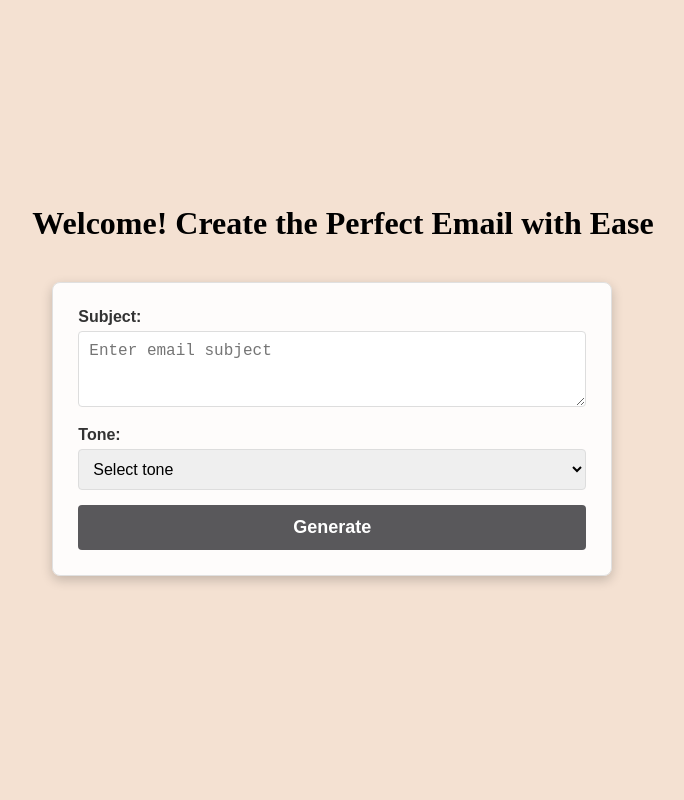
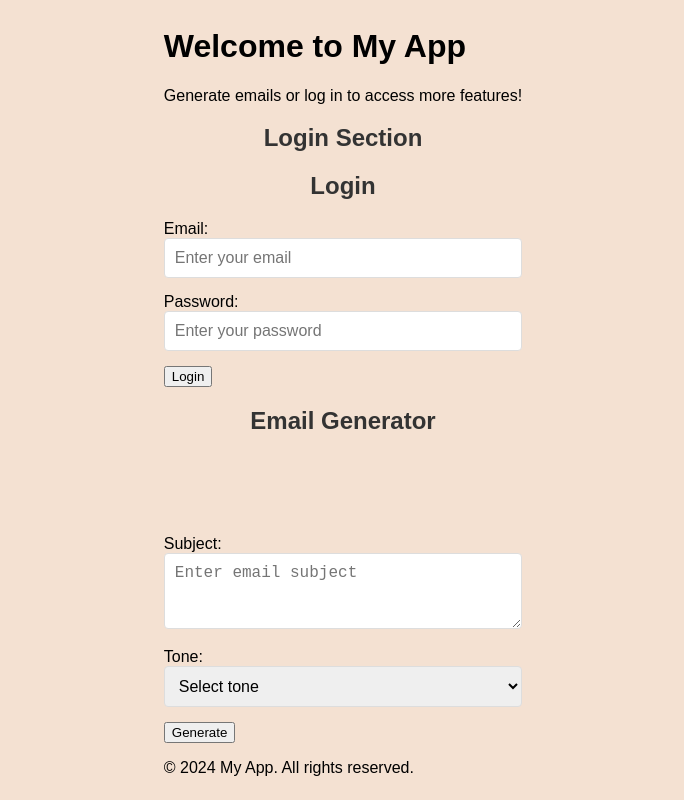
Before and after one commit to kiya030/CS5500-EmailAI, a React (Create React App) app in the folder front-end/: page / in a window 1280 px wide. Shown: the whole page, without its empty margins (297-981 px from the left). Built offline with nearby package versions, Linux system fonts and the light colour scheme.

Commit message:
Login creation

```diff
--- a/front-end/src/App.js
+++ b/front-end/src/App.js
@@ -1,15 +1,32 @@
 // src/App.js
 import React from 'react';
-import './App.css';
+import Login from './components/Login';
 import EmailForm from './components/EmailForm';
+import './styles/Form.css'
 
-const App = () => {
+function App() {
   return (
     <div className="App">
-      <h1>Welcome! Create the Perfect Email with Ease</h1>
-      <EmailForm />
+      <header>
+        <h1>Welcome to My App</h1>
+        <p>Generate emails or log in to access more features!</p>
+      </header>
+      <main>
+        <section>
+          <h2>Login Section</h2>
+          <Login />
+        </section>
+
+        <section>
+          <h2>Email Generator</h2>
+          <EmailForm />
+        </section>
+      </main>
+      <footer>
+        <p>&copy; 2024 My App. All rights reserved.</p>
+      </footer>
     </div>
   );
-};
+}
 
 export default App;
--- a/front-end/src/components/EmailForm.js
+++ b/front-end/src/components/EmailForm.js
@@ -1,5 +1,8 @@
 // src/components/EmailForm.js
 import React, { useState } from 'react';
+
+// Import styles
+import '../styles/common.css';
 import '../styles/Form.css';
 
 const EmailForm = () => {
--- /dev/null
+++ b/front-end/src/components/Login.js
@@ -0,0 +1,92 @@
+// src/components/Login.js
+import React, { useState } from 'react';
+
+// Import styles
+import '../styles/common.css';
+import '../styles/Form.css';
+
+const Login = () => {
+    const [email, setEmail] = useState('');
+    const [password, setPassword] = useState('');
+    const [response, setResponse] = useState(null);
+    const [isLoading, setIsLoading] = useState(false);
+
+    // Handle form submission
+    const handleSubmit = (e) => {
+    e.preventDefault();
+    setIsLoading(true);
+
+    // Define the API endpoint and request data
+    const apiEndpoint = 'http://127.0.0.1:8000/login';
+    const requestData = { email, password };
+
+    // Clear the previous response before new submission
+    setResponse(null);
+
+    // Send data to the API
+    fetch(apiEndpoint, {
+        method: 'POST',
+        headers: { 'Content-Type': 'application/json' },
+        body: JSON.stringify(requestData),
+    })
+        .then((res) => res.json())
+        .then((data) => {
+            console.log("Login response:", data);
+            setResponse(data.message || "Login successful!");
+            setIsLoading(false);
+        })
+        .catch((error) => {
+            console.error("Login error:", error);
+            setResponse("An error occurred. Please try again.");
+            setIsLoading(false);
+        });
+    };
+
+    return (
+        <div className="login-page">
+          <form className="email-form" onSubmit={handleSubmit}>
+            <h2>Login</h2>
+            <div className="form-group">
+              <label htmlFor="email">Email:</label>
+              <input
+                type="email"
+                id="email"
+                name="email"
+                value={email}
+                onChange={(e) => setEmail(e.target.value)}
+                placeholder="Enter your email"
+                required
+              />
+            </div>
+
+            <div className="form-group">
+              <label htmlFor="password">Password:</label>
+              <input
+                type="password"
+                id="password"
+                name="password"
+                value={password}
+                onChange={(e) => setPassword(e.target.value)}
+                placeholder="Enter your password"
+                required
+              />
+            </div>
+
+            <button type="submit" className="submit-button" disabled={isLoading}>
+              {isLoading ? "Logging in..." : "Login"}
+            </button>
+          </form>
+
+          {response && (
+            <div className="response-container">
+            <h3>Response:</h3>
+            <div className="response-content">
+              <p>{response}</p>
+            </div>
+          </div>
+         )}
+       </div>
+     );
+};
+
+export default Login;
--- /dev/null
+++ b/front-end/src/styles/Common.css
@@ -0,0 +1,65 @@
+body {
+    font-family: Arial, sans-serif;
+    background-color: #f4e1d2;
+    display: flex;
+    justify-content: center;
+    align-items: center;
+    min-height: 100vh;
+    margin: 0;
+  }
+
+.container {
+    max-width: 600px;
+    padding: 20px;
+    background-color: rgba(255, 255, 255, 0.9);
+    border: 1px solid #e0e0e0;
+    border-radius: 8px;
+    box-shadow: 0px 4px 12px rgba(0, 0, 0, 0.2);
+}
+
+h2 {
+    margin-bottom: 20px;
+    color: #333;
+    text-align: center;
+  }
+
+  .button {
+    width: 100%;
+    padding: 12px;
+    background-color: #59585b;
+    color: white;
+    border: none;
+    border-radius: 4px;
+    font-size: 18px;
+    font-weight: bold;
+    cursor: pointer;
+    transition: background-color 0.3s ease;
+  }
+
+  .button:hover {
+    background-color: #22222b;
+  }
+
+  .form-group {
+    margin-bottom: 15px;
+  }
+
+  input,
+  textarea,
+  select {
+    width: 100%;
+    padding: 10px;
+    font-size: 16px;
+    border: 1px solid #ddd;
+    border-radius: 4px;
+    box-sizing: border-box;
+    transition: all 0.3s ease;
+  }
+
+  input:focus,
+  textarea:focus,
+  select:focus {
+    border-color: #3b3b41;
+    outline: none;
+    box-shadow: 0 0 8px rgba(137, 138, 153, 0.3);
+  }
--- a/front-end/src/styles/Form.css
+++ b/front-end/src/styles/Form.css
@@ -1,86 +1,8 @@
-/* src/styles/Form.css */
-
-* {
-  box-sizing: border-box;
-  margin: 0;
-  padding: 0;
-}
-
-body {
-  font-family: Arial, sans-serif;
-  background-color: #f4e1d2;
-  display: flex;
-  justify-content: center;
-  align-items: center;
-  min-height: 100vh;
-  margin: 0;
-}
+/* styles/Form.css */
+/* Add only component-specific or unique styles here */
 
 .email-generator {
-  padding-top: 80px; /* Adjust this based on the height of your h1 */
-  max-width: 600px;
-  padding: 20px;
-  font-family: Arial, sans-serif;
-}
-
-.email-form {
-  background-color: rgba(255, 255, 255, 0.9);
-  border: 1px solid #e0e0e0;
-  border-radius: 8px;
-  padding: 25px;
-  box-shadow: 0px 4px 12px rgba(0, 0, 0, 0.2);
-}
-
-.email-form h2 {
-  margin-bottom: 20px;
-  color: #333;
-  text-align: center;
-}
-
-.form-group {
-  margin-bottom: 15px;
-}
-
-label {
-  display: block;
-  font-weight: bold;
-  color: #333;
-  margin-bottom: 5px;
-}
-
-textarea,
-select {
-  width: 100%;
-  padding: 10px;
-  font-size: 16px;
-  border: 1px solid #ddd;
-  border-radius: 4px;
-  box-sizing: border-box;
-  transition: all 0.3s ease;
-}
-
-textarea:focus,
-select:focus {
-  border-color: #3b3b41;
-  outline: none;
-  box-shadow: 0 0 8px rgba(137, 138, 153, 0.3);
-}
-
-.submit-button {
-  width: 100%;
-  padding: 12px;
-  background-color: #59585b;
-  color: white;
-  border: none;
-  border-radius: 4px;
-  font-size: 18px;
-  font-weight: bold;
-  cursor: pointer;
-  transition: background-color 0.3s ease;
-}
-
-.submit-button:hover {
-  background-color: #22222b;
+  padding-top: 80px;
 }
 
 .response-container {
```
